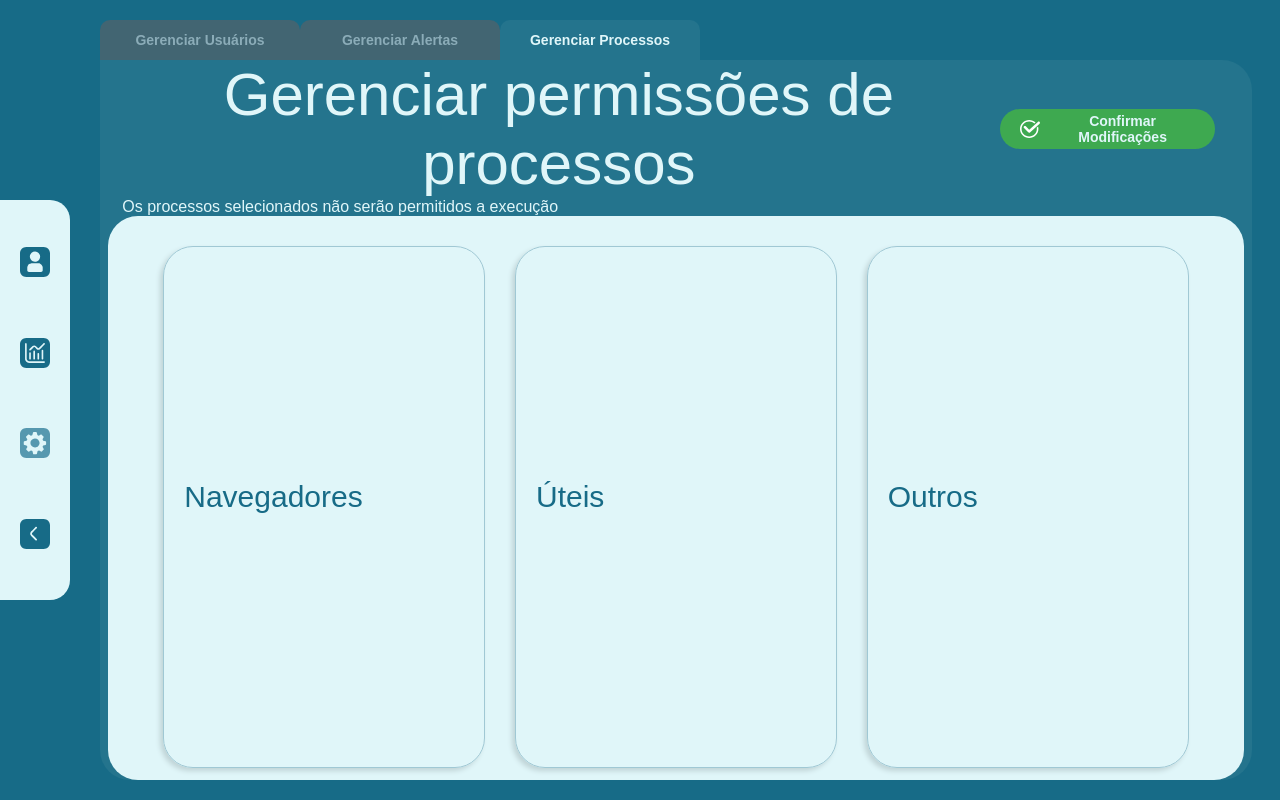
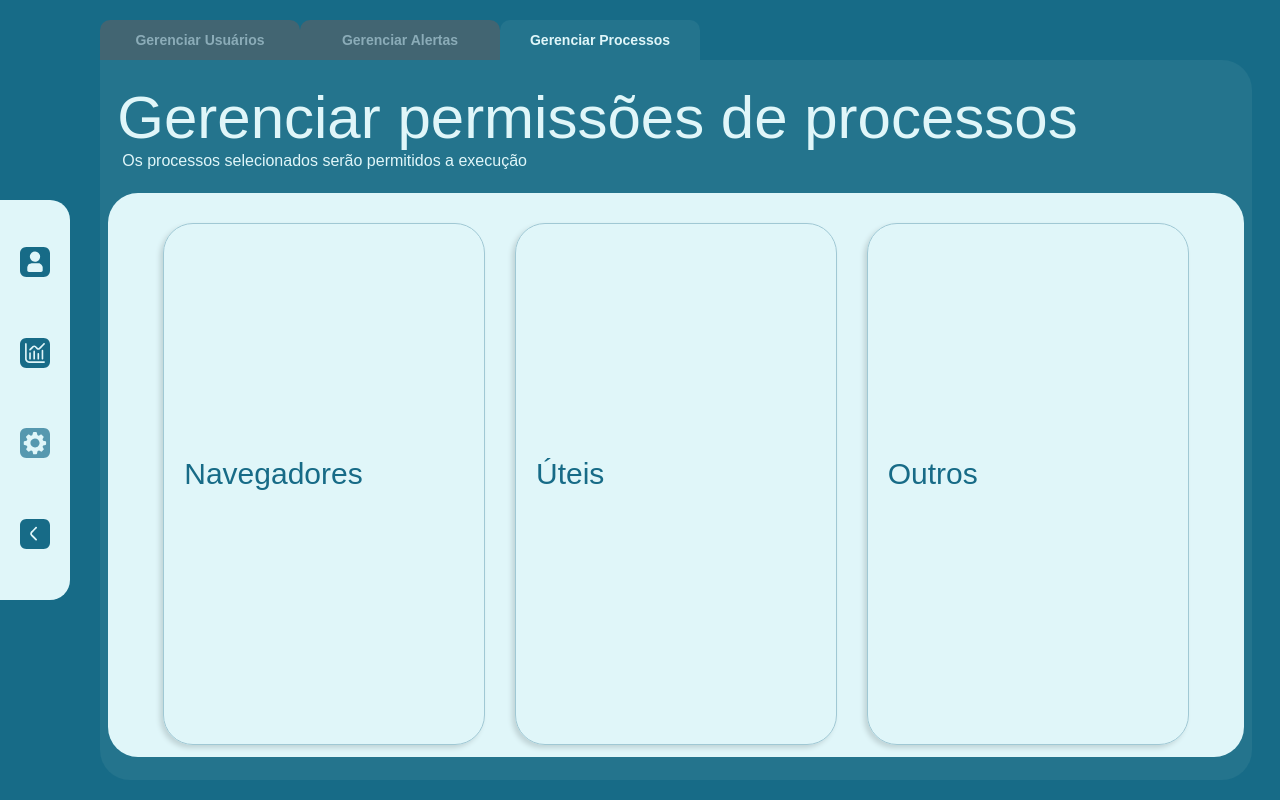
Before and after one commit to Security-Wings-inc/Web-Wing-Squad, a website: page public/Dashboards/adminAcessPages/ProcessAdmin.html in a window 1280 px wide. Drawn offline with Linux system fonts and the light colour scheme; no server answers; a web font is replaced by a local one.

Commit message:
arruma algumas informações na pagina de processos

```diff
--- a/public/Dashboards/adminAcessPages/ProcessAdmin.html
+++ b/public/Dashboards/adminAcessPages/ProcessAdmin.html
@@ -57,12 +57,10 @@
                 <div class="containerMeio">
                     <div class="containerTitle">
                         <div class="titulo" id="tituloPagina"> Gerenciar permissões de processos
-                            <button class="confirmar" id="btCadastrar" onclick="funcaoConfirmar()"><img
-                                    style="width: 20px; margin: 0 10px 0 0;" src="../assetsDashboard/Certin.svg"
-                                    alt="">Confirmar Modificações</button>
+
 
                         </div>
-                        <p style="color: #E0F6F9;">Os processos selecionados não serão permitidos a execução</p>
+                        <p style="color: #E0F6F9;">Os processos selecionados  serão permitidos a execução</p>
 
                     </div>
 
```
